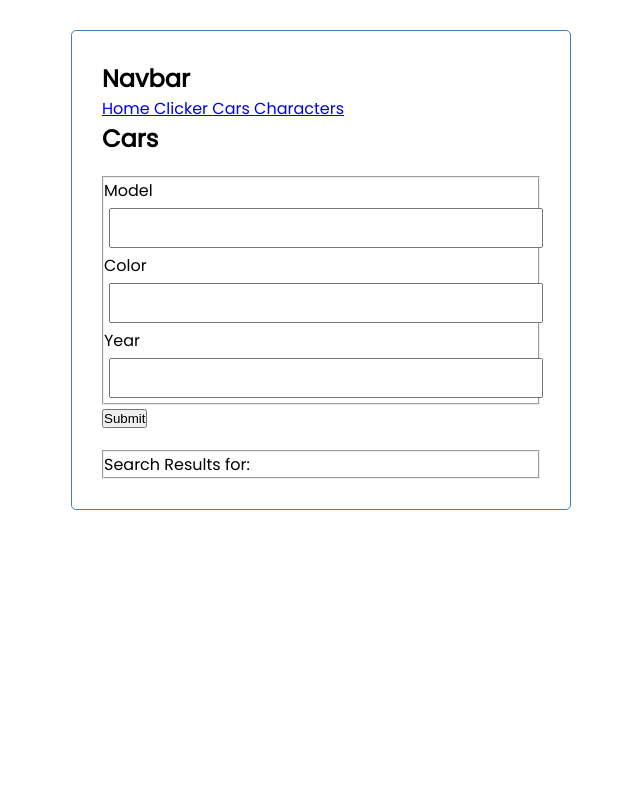
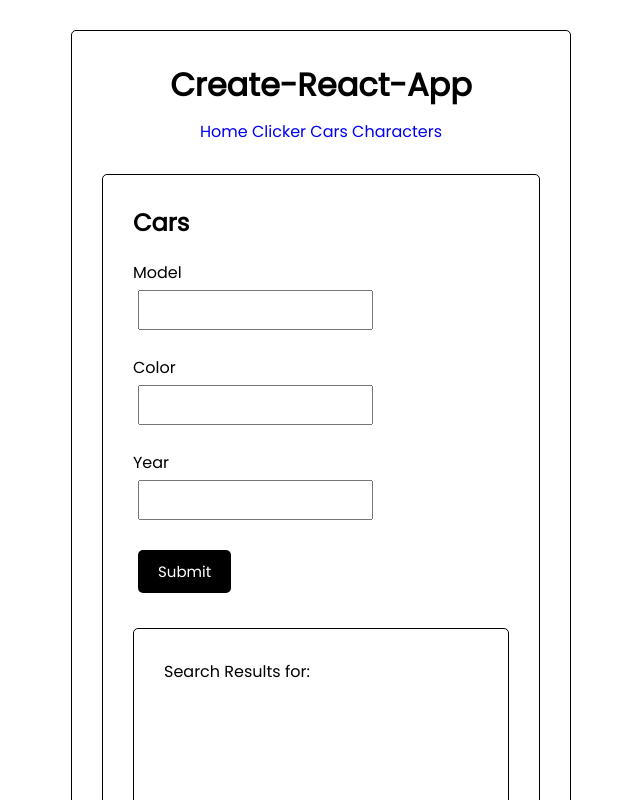
Before and after one commit to fetterollie/demo-create-react-app, a React (Create React App) app in the folder car-app/car-app/: page /cars in a window 1280 px wide. Shown: the top 800 px of the page, without its empty margins (319-959 px from the left). Built offline with nearby package versions, Linux system fonts and the light colour scheme.

Commit message:
updated some css and fixed misc. formatting issues

```diff
--- a/car-app/car-app/src/AddCharacter.js
+++ b/car-app/car-app/src/AddCharacter.js
@@ -1,34 +1,40 @@
 import { useState } from 'react';
 
 const AddCharacter = ({ onAdd }) => {
-    const [charName, setCharName] = useState('')
-    const [dialogue, setDialogue] = useState('')
+    const [name, setName] = useState('')
+    const [speech, setSpeech] = useState('')
     const [favorite, setFavorite] = useState(false)
+    const [imgUrl, setImgUrl] = useState('')
 
     const onSubmit = (e) => {
         e.preventDefault()
 
-        if(!charName) {
+        if(!name) {
             alert('Please add a Character')
             return
         }
 
-        onAdd({ charName, dialogue, favorite})
+        onAdd({ name, speech, favorite, imgUrl})
 
-        setCharName('')
-        setDialogue('')
+        setName('')
+        setSpeech('')
         setFavorite(false)
+        setImgUrl('')
     }
 
     return (
         <form className='add-form' onSubmit={onSubmit}>
             <div className="form-control">
                 <label>Character</label>
-                <input type='text' placeholder="Add Character" value={charName} onChange={(e) => {setCharName(e.target.value)}} />
+                <input type='text' placeholder="Add Character" value={name} onChange={(e) => {setName(e.target.value)}} />
             </div>
             <div className="form-control">
                 <label>Add Character Dialogue</label>
-                <input type='text' placeholder="Add Character" value={dialogue} onChange={(e) => {setDialogue(e.target.value)}} />
+                <input type='text' placeholder="Add Character" value={speech} onChange={(e) => {setSpeech(e.target.value)}} />
+            </div>
+            <div className="form-control">
+                <label>Add Image URL</label>
+                <input type='text' placeholder="Paste URL here" value={imgUrl} onChange={(e) => {setImgUrl(e.target.value)}} />
             </div>
             <div className="form-control form-control-check">
                 <label>Favorite Character</label>
--- a/car-app/car-app/src/App.js
+++ b/car-app/car-app/src/App.js
@@ -60,6 +60,9 @@
   // Add Character
   const addCharacter = (charInfo) => {
     console.log(charInfo)
+    const id = Math.floor(Math.random() * 10000) + 1
+    const newCharacter = {id, ...charInfo}
+    setCharacters([...characters, newCharacter])
   }
 
   // Delete Character
@@ -81,6 +84,7 @@
   return (
     <Router>
       <div className="container">
+        <h1 className='title'>Create-React-App</h1>
         <Navbar className="header" />
         <div className='content'>
           <Switch>
--- a/car-app/car-app/src/Cars.js
+++ b/car-app/car-app/src/Cars.js
@@ -119,49 +119,42 @@
   }
 
     return (
-        <div className="cars">
+        <div className="container">
             <h2>Cars</h2>
-                <form onSubmit={handleSubmit} className='form-control' >
-                    <fieldset>
-                        <label>
-                            Model
+                <form onSubmit={handleSubmit} className='' >
+                  <div className='form-control'>
+                    <label>Model</label>
                       <input
                           value={model}
                           onChange={e => setModel(e.target.value)}
                       />
-                        </label>
-                        <label>
-                            Color
+                  </div>
+                  <div className='form-control'>
+                    <label>Color</label>
                     <input
                         value={color}
                         onChange={e => setColor(e.target.value)}
                     />
-                        </label>
-                        <label>
-                            Year
+                  </div>
+                  <div className='form-control'>
+                    <label>Year</label>
                     <input
                         value={year}
                         onChange={e => setYear(e.target.value)}
                     />
-                        </label>
-                    </fieldset>
-                    <button type="submit">Submit</button>
-                </form>
-                <div className='output'>
-                    <form>
-                        <fieldset>
-                            <label>
-                                {"Search Results for:  "} { model } { color } { year }
-                            </label>
-                        </fieldset>
-                    </form>
                   </div>
                   <div>
+                    <button className="btn" type="submit">Submit</button>
+                  </div>
+                </form>
+
+                <div className='container'>
+                {"Search Results for:  "} { model } { color } { year }
                   {/* Display finalArr */}
                   {finalArr?.map((car) => {
                     return (
                       <ul key={car.id}>
-                        <li>{ car.model }  { car.color }  { car.year } <img className="thumbnail" src={car.image} /> </li>
+                        <li class>{ car.model }  { car.color }  { car.year } <img className="thumbnail" src={car.image} /> </li>
                       </ul>
                     );
                   })}
--- a/car-app/car-app/src/Character.js
+++ b/car-app/car-app/src/Character.js
@@ -3,7 +3,7 @@
 
 const Character = ({ character, onDelete, onToggle }) => {
     return (
-        <div className={`character ${character.favorite ? 'favorite' : ''}`} onDoubleClick={() => {onToggle(character.id)}}>
+        <div className={`character card ${character.favorite ? 'favorite' : ''}`} onDoubleClick={() => {onToggle(character.id)}}>
             <h3>{character.name}
                 <FaTimes onCLick={onDelete} style={{ color: 'red', cursor: 'pointer' }}
                 onClick={() => onDelete(character.id)} />
--- a/car-app/car-app/src/Clicker.js
+++ b/car-app/car-app/src/Clicker.js
@@ -16,11 +16,11 @@
     return (
 
 
-        <div>
+        <div className='container'>
             <h2>Clicker</h2>
             <p>{ count } </p>
-            <button onClick={handleClickSub}>-</button>
-            <button onClick={handleClickAdd}>+</button>
+            <button  className='btn' onClick={handleClickSub}>-</button>
+            <button  className='btn' onClick={handleClickAdd}>+</button>
 
         </div>
      );
--- a/car-app/car-app/src/Navbar.js
+++ b/car-app/car-app/src/Navbar.js
@@ -3,7 +3,6 @@
 const Navbar = () => {
     return (
         <div className="navbar">
-            <h2>Navbar</h2>
             <div className="links">
                 <Link to='/'> Home </Link>
                 <Link to='/clicker'> Clicker </Link>
--- a/car-app/car-app/src/index.css
+++ b/car-app/car-app/src/index.css
@@ -14,14 +14,14 @@
 
 img {
   border: 1px solid #000000;
-  border-radius: 8px;
+  height: 100px;
+  background: #fff;
   padding: 5px;
-  width: 50px;
-
+  border-radius: 5px;
 }
 
 .character {
-  background: #f4f4f4;
+  background: #c4c2c2;
   margin: 5px;
   padding: 10px 20px;
   cursor: pointer;
@@ -37,10 +37,37 @@
   margin: 30px auto;
   overflow: auto;
   min-height: 300px;
-  border: 1px solid steelblue;
+  border: 1px solid rgb(0, 0, 0);
   padding: 30px;
   border-radius: 5px;
 }
+
+.card {
+  max-width: 500px;
+  margin: 5px auto;
+  overflow: auto;
+  /* min-height: 300px; */
+  border: 1px solid rgb(0, 0, 0);
+  padding: 5px;
+  border-radius: 5px;
+}
+
+.title {
+  text-align: center;
+}
+
+a:link { text-decoration: none; }
+
+
+a:visited { text-decoration: none; }
+
+
+a:hover {
+  text-decoration: none;
+}
+
+
+a:active { text-decoration: none; }
 
 .header {
   display: flex;
@@ -96,10 +123,10 @@
 }
 
 .form-control input {
-  width: 100%;
+  width: auto;
   height: 40px;
   margin: 5px;
-  padding: 3px 7px;
+  padding: 3px 5px;
   font-size: 17px;
 }
 
@@ -122,3 +149,8 @@
   margin-top: 30px;
   text-align: center;
 }
+
+.navbar {
+  margin-top: 10px;
+  text-align: center;
+}
```
Lines whose indentation alone changed are shown as unchanged.
